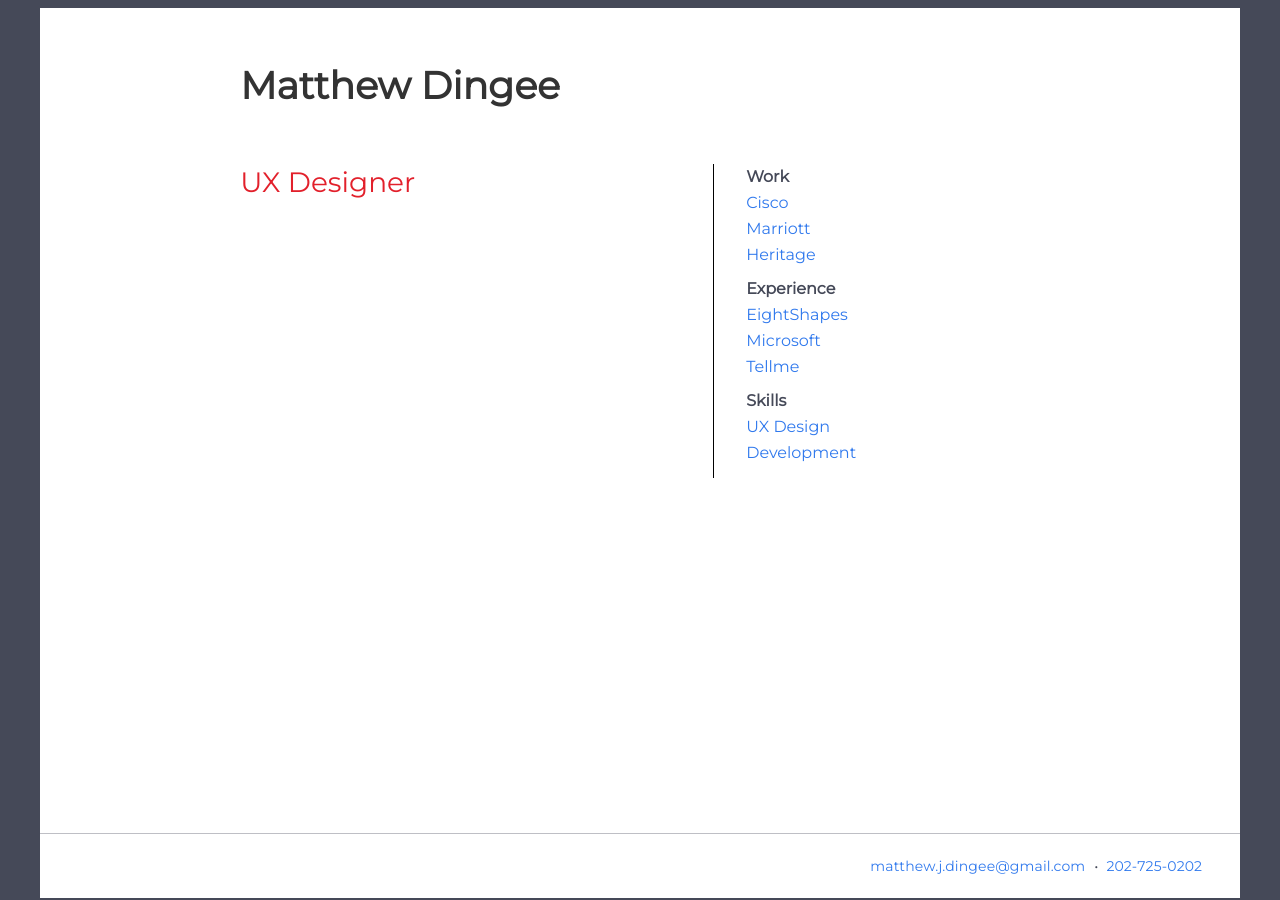
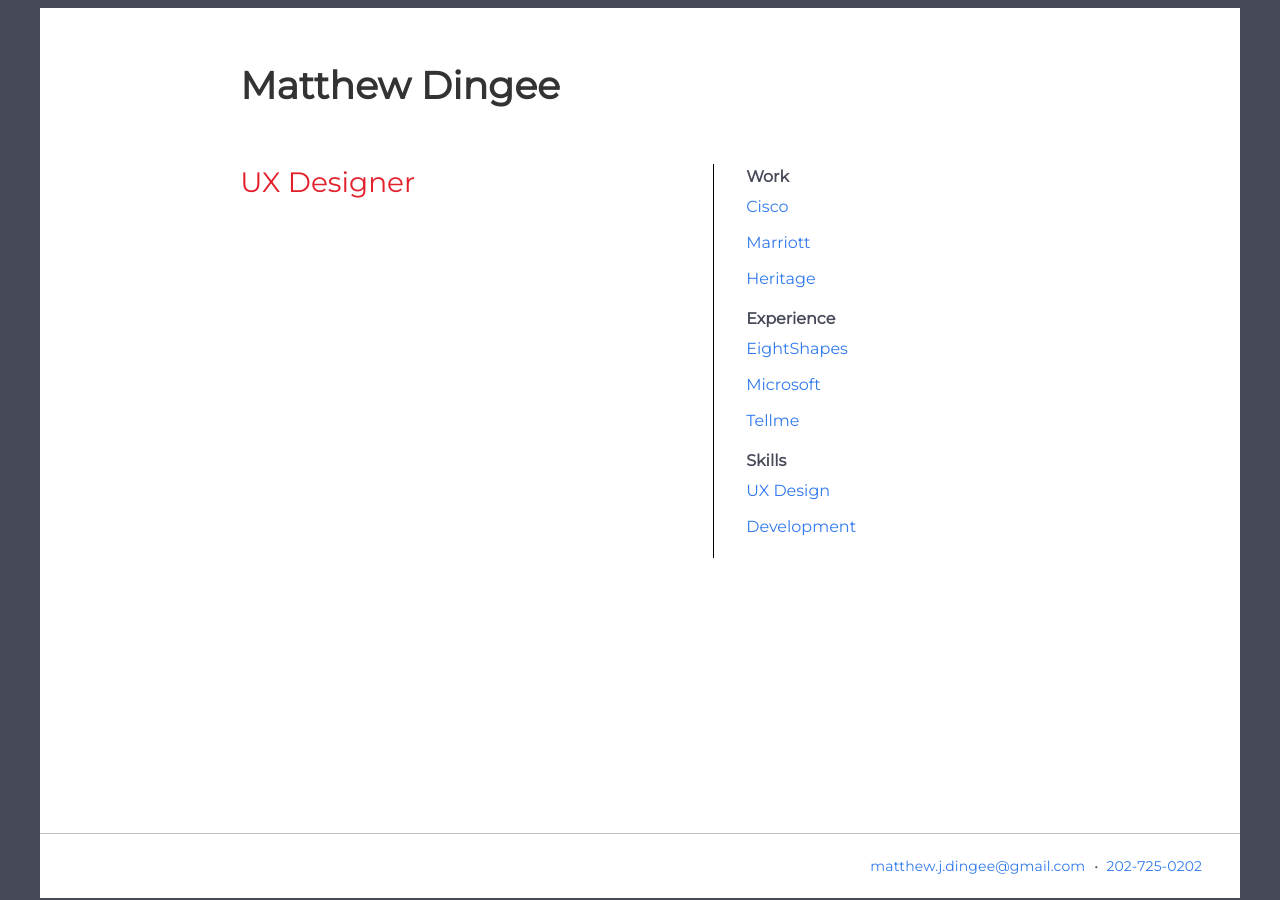
Before and after one commit to humancompanion/portfolio, a Jekyll site: the page index.html, which Jekyll copies as it is, in a window 1280 px wide. Built offline with Jekyll 4.4.1, drawn with Linux system fonts in a browser that asks for light colours.

Commit message:
Addressing tap target size on home.

```diff
--- a/css/components.css
+++ b/css/components.css
@@ -212,6 +212,10 @@
 .home-nav__header, .case-study-nav__header {
   font-weight: bold; }
 
+.home-nav__item a {
+  display: block;
+  padding: 4px 0 6px; }
+
 .site-nav {
   margin-top: 36px;
   padding: 1rem; }
--- a/sass/components/_nav.scss
+++ b/sass/components/_nav.scss
@@ -94,6 +94,11 @@
   font-weight: bold;
 }
 
+.home-nav__item a {
+  display: block;
+  padding: 4px 0 6px;
+}
+
 .site-nav {
   margin-top: $size-L;
   padding: 1rem;
```
Also changed, not shown: css/portfolio.min.css, 1 other file.
